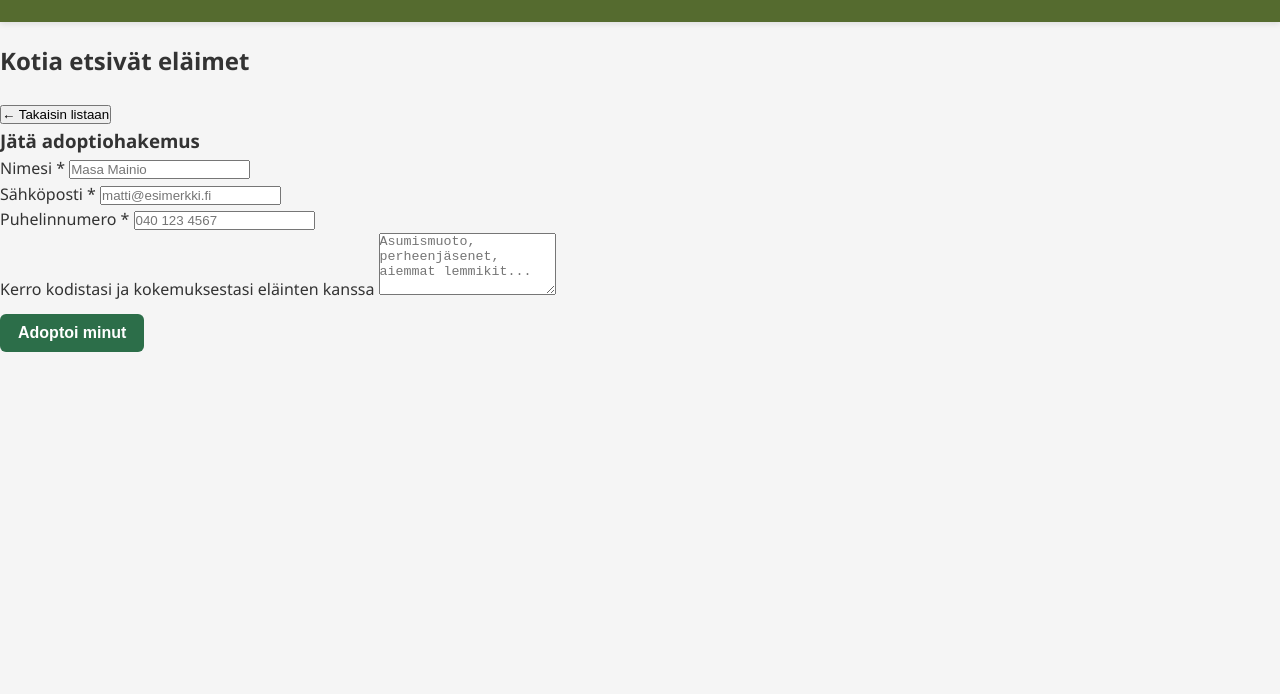
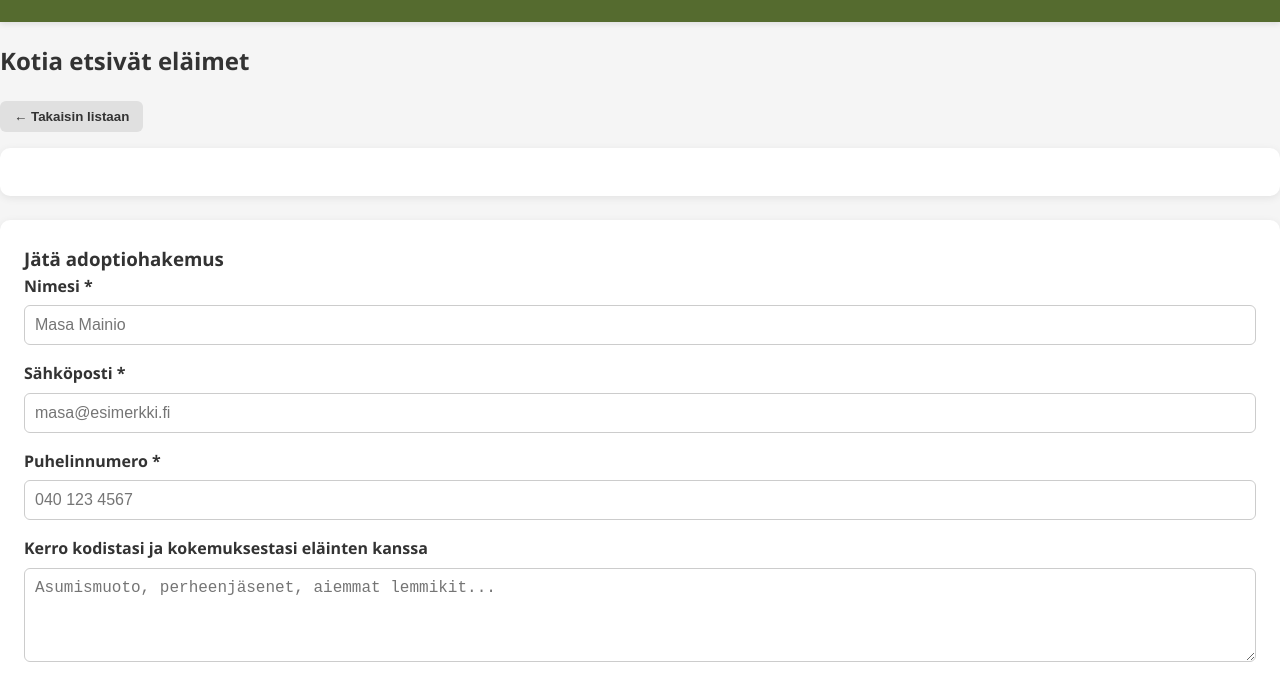
Before and after one commit to Onskaz/web_palvelut_project, a plain HTML site: page frontend/index.html in a window 1280 px wide. Shown: the part 74-768 px from the top of the page. Drawn offline with Linux system fonts and the light colour scheme.

Commit message:
html päivitetty, sivuston asettelu paranneltu ja asetettua jatkokehittelyä varten

```diff
--- a/frontend/index.html
+++ b/frontend/index.html
@@ -33,7 +33,7 @@
           </div>
           <div class="form-group">
             <label for="applicant_email">Sähköposti *</label>
-            <input type="email" id="applicant_email" required placeholder="matti@esimerkki.fi">
+            <input type="email" id="applicant_email" required placeholder="masa@esimerkki.fi">
           </div>
           <div class="form-group">
             <label for="applicant_phone">Puhelinnumero *</label>
@@ -48,5 +48,16 @@
         </form>
       </div>
     </section>
+    <section id="thank-you-view" class="hidden thank-you-card">
+      <h2> Kiitos adoptiohakemuksestasi!</h2>
+      <p id="thank-you-text"></p>
+      <p>Hakemuksesi on tallennettu tietokantaamme ja eläin on nyt varattu sinulle. Olemme sinuun yhteydessä mahdollisimman pian!</p>
+      <button class="btn-primary" onclick="showListView()">Palaa etusivulle</button>
+    </section>
+  </main>
+
+  <script src="app.js"></script>
 </body>
 </html>
+</body>
+</html>
--- a/frontend/tyyli.css
+++ b/frontend/tyyli.css
@@ -89,3 +89,68 @@ hidden {
 .btn-primary:hover {
   background-color: #1b4332;
 }
+.btn-secondary {
+  background-color: #e0e0e0;
+  color: #333;
+  border: none;
+  padding: 8px 14px;
+  border-radius: 6px;
+  cursor: pointer;
+  margin-bottom: 16px;
+  font-weight: 600;
+}
+
+.detail-card {
+  background: white;
+  border-radius: 10px;
+  padding: 24px;
+  display: grid;
+  grid-template-columns: 1fr 1fr;
+  gap: 24px;
+  box-shadow: 0 2px 8px rgba(0,0,0,0.08);
+  margin-bottom: 24px;
+}
+
+.detail-card img {
+  width: 100%;
+  height: 300px;
+  object-fit: cover;
+  border-radius: 8px;
+}
+
+.form-card, .thank-you-card {
+  background: white;
+  border-radius: 10px;
+  padding: 24px;
+  box-shadow: 0 2px 8px rgba(0,0,0,0.08);
+}
+
+.form-group {
+  margin-bottom: 16px;
+}
+
+.form-group label {
+  display: block;
+  margin-bottom: 6px;
+  font-weight: 600;
+}
+
+.form-group input, .form-group textarea {
+  width: 100%;
+  padding: 10px;
+  border: 1px solid #ccc;
+  border-radius: 6px;
+  font-size: 1rem;
+}
+
+.error-msg {
+  color: #d90429;
+  font-weight: 600;
+  margin-bottom: 10px;
+}
+
+@media (max-width: 700px) {
+  .detail-card {
+    grid-template-columns: 1fr;
+  }
+}
```
